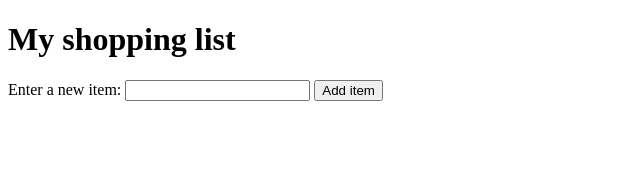
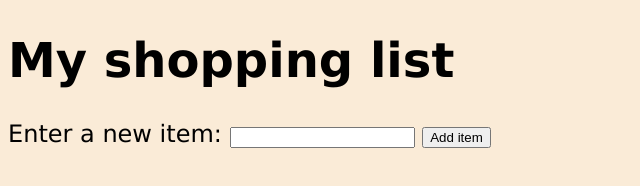
Before and after one commit to noavrd/shopping-list-assignment, a plain HTML site: page index.html in a window 1280 px wide. Shown: the whole page, without its empty margins (0-640 px from the left). Drawn offline with Linux system fonts and the light colour scheme.

Commit message:
adding style

```diff
--- a/style.css
+++ b/style.css
@@ -1,9 +1,15 @@
+body {
+    font-size: 3vh;
+    font-family: 'Lucida Sans', 'Lucida Sans Regular', 'Lucida Grande', 'Lucida Sans Unicode', Geneva, Verdana, sans-serif;
+    background-color: antiquewhite;
+}
+
 li {
     margin-bottom: 10px;
 }
 
 li button {
-    font-size: 8px;
     margin-left: 20px;
     color: #666;
+
 }
```
